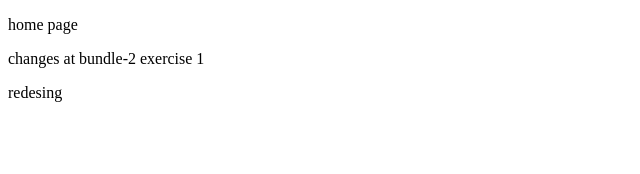
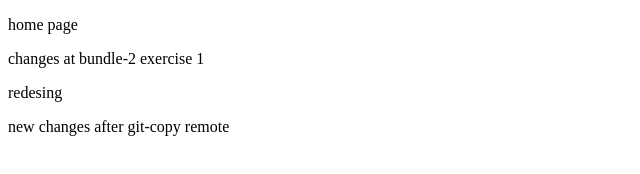
Before and after one commit to blaisetjoe/Bundle-1, a plain HTML site: page home.html in a window 1280 px wide. Shown: the whole page, without its empty margins (0-640 px from the left). Drawn offline with Linux system fonts and the light colour scheme.

Commit message:
changes to home page after git-copy remote

```diff
--- a/home.html
+++ b/home.html
@@ -10,5 +10,6 @@
     <p>home page</p>
     <p>changes at bundle-2 exercise 1</p>
     <p>redesing</p>
+    <p>new changes after git-copy remote</p>
 </body>
 </html>
```
